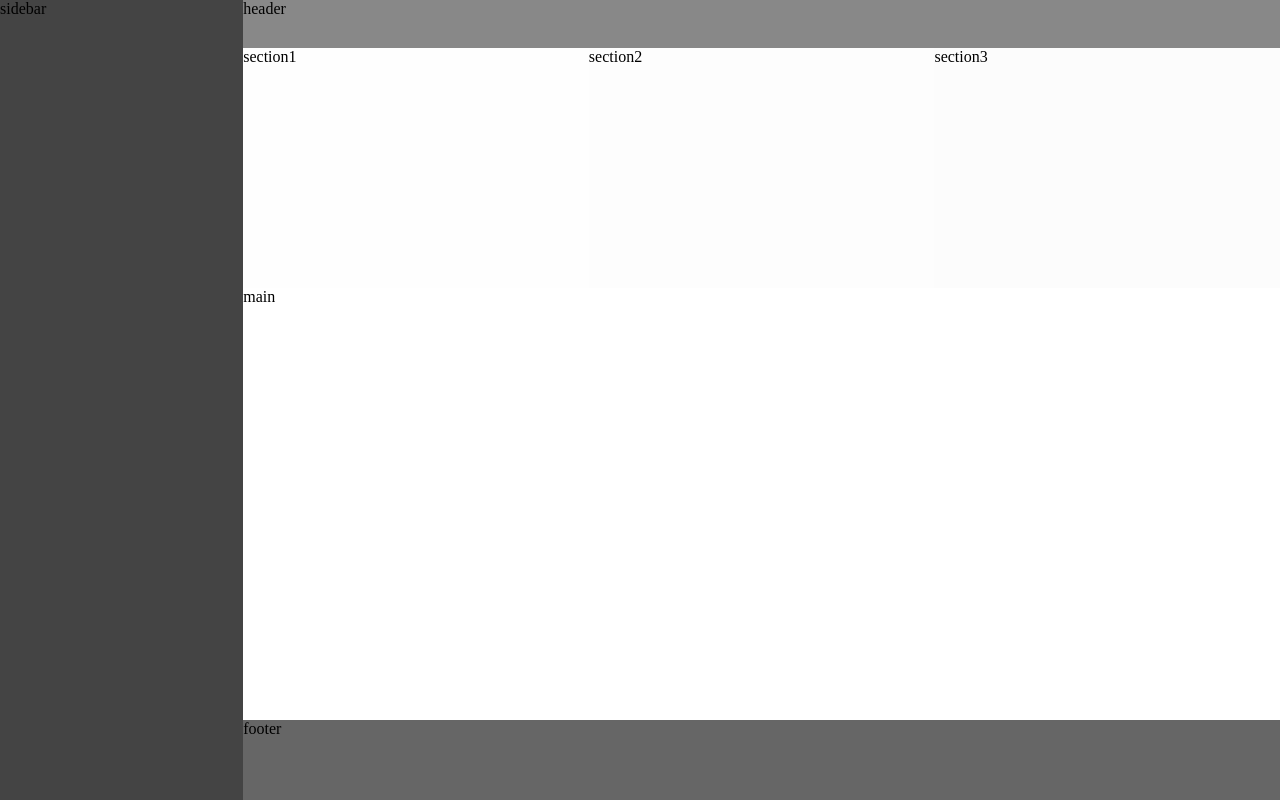
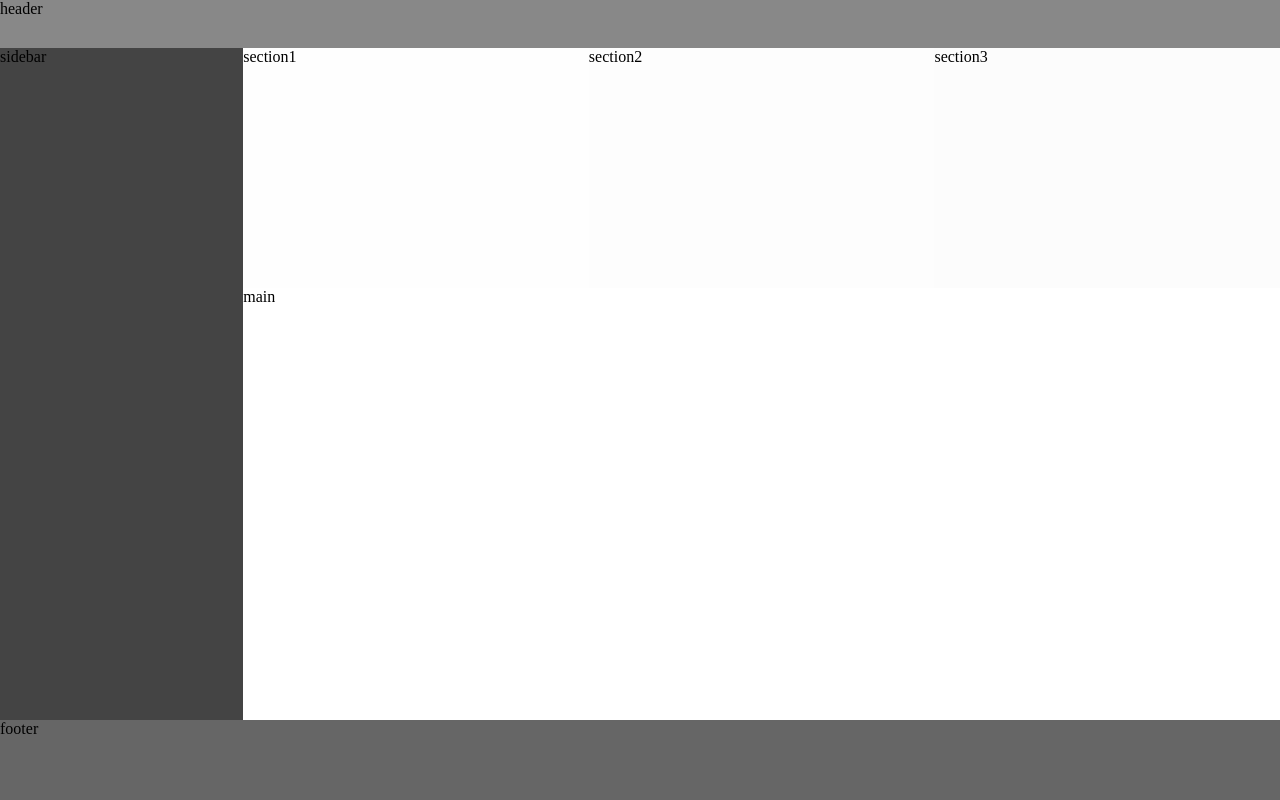
Before and after one commit to shonecom/fed3, a plain HTML site: page index.html in a window 1280 px wide. Drawn offline with Linux system fonts and the light colour scheme.

Commit message:
Update mystyles.css

```diff
--- a/mystyles.css
+++ b/mystyles.css
@@ -55,10 +55,10 @@ footer {
         grid-template-columns: auto 27% 27% 27%;
         grid-template-rows: 6% 30% auto 10%;
         grid-template-areas:
-            "sidebar header header header"
+            "header header header header"
             "sidebar sect1  sect2  sect3"
             "sidebar main   main   main"
-            "sidebar footer footer footer";
+            "footer footer footer footer";
     }
 
 }
```
